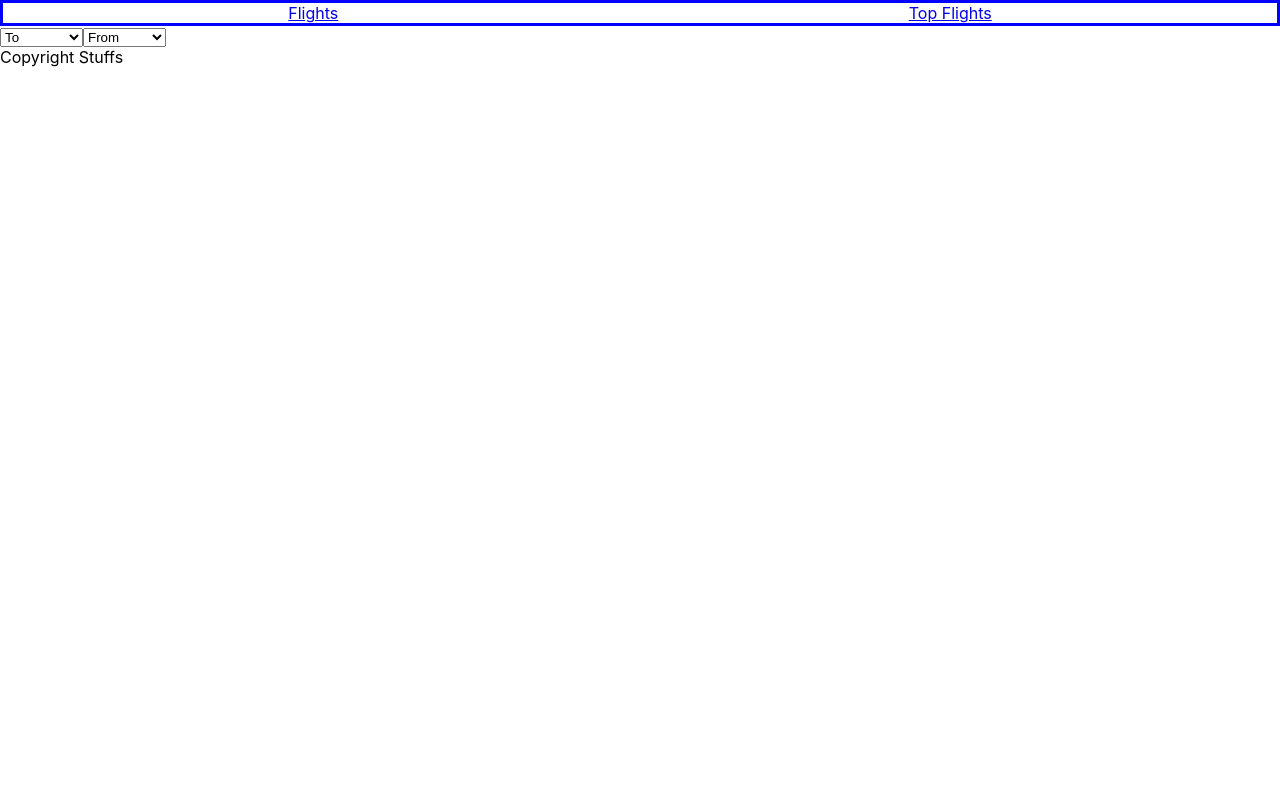
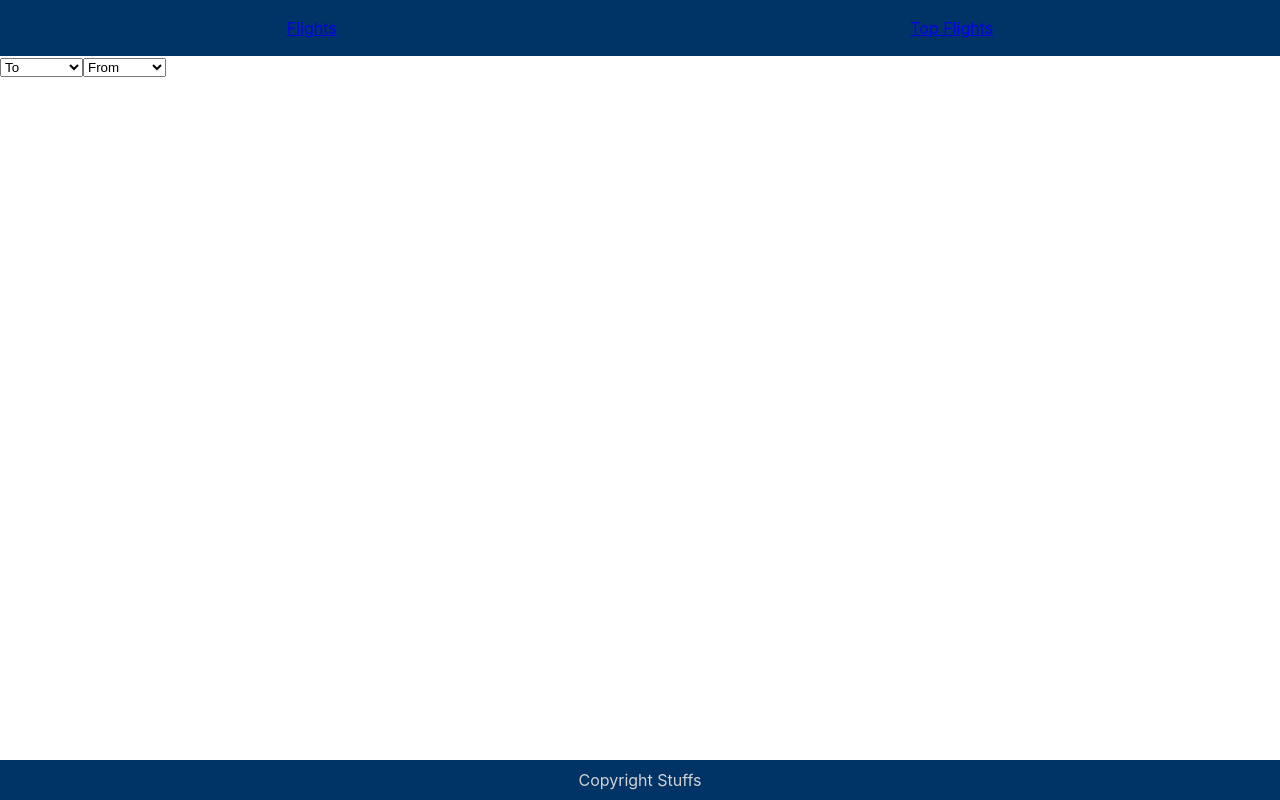
Before and after one commit to Lenny606/hackathon-four, a React (Create React App) app: page /search/1 in a window 1280 px wide. Built offline with nearby package versions, Linux system fonts and the light colour scheme; no server answers.

Commit message:
quick styles

```diff
--- a/src/styles/custom.css
+++ b/src/styles/custom.css
@@ -1,8 +1,11 @@
 .navigation {
-    color: blue;
     display: flex;
     justify-content: space-around;
-    border: solid blue;
+    align-items: center;
+    height: 3.5rem;
+    background-color: #003366;
+    color: lightgray;
+    text-decoration: none;
 }
 
 .country, .search {
@@ -14,3 +17,15 @@
 img {
     width: 25%;
 }
+
+.footer {
+    display: flex;
+    height: 2.5rem;
+    align-items: center;
+    justify-content: center;
+    background-color: #003366;
+    color: lightgray;
+    position: absolute;
+    bottom: 0;
+    width: 100%;
+}
```
